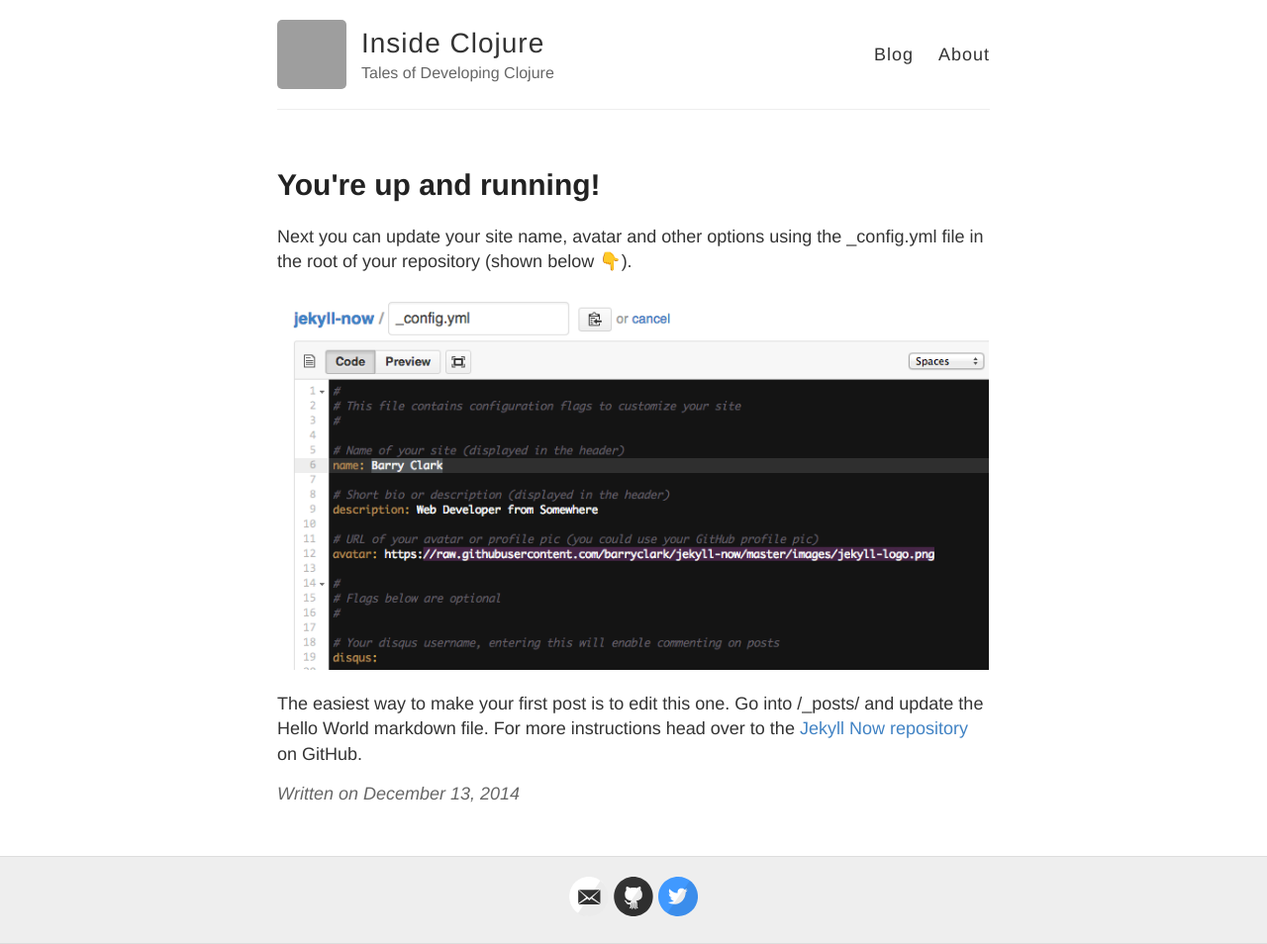
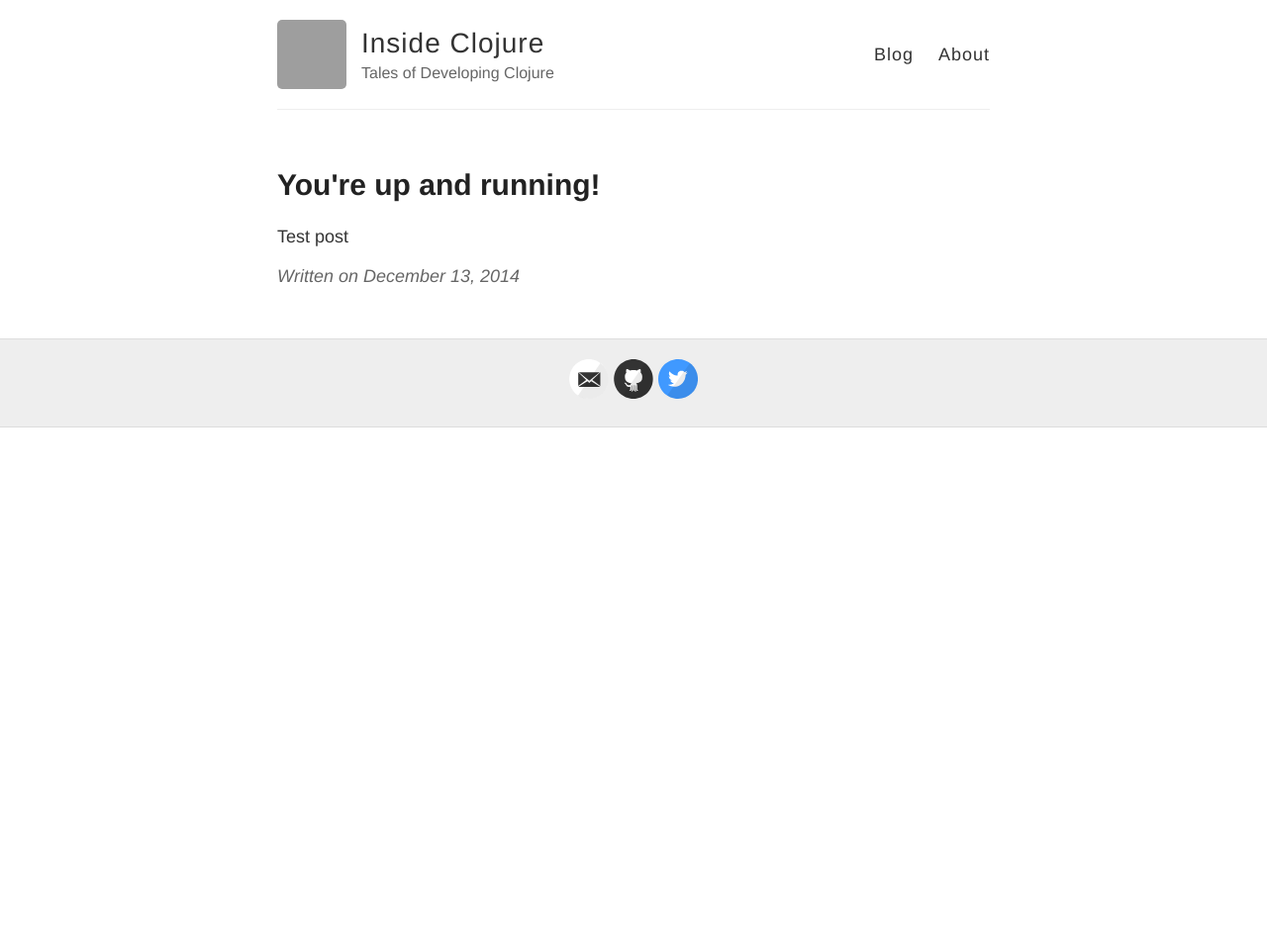
Before and after one commit to insideclojure/insideclojure.github.io, a Jekyll site: the page built from _posts/2014-12-13-test.md, in a window 1280 px wide. Shown: the whole page at 99% size. Built offline with Jekyll 4.4.1, drawn with Linux system fonts in a browser that asks for light colours; emoji names are drawn with the system emoji font; after the commit the page ends 900 px from its top, so only the background shows below that; grey boxes are pictures that could not be loaded.

Commit message:
Updated 2014-12-13-test.md

```diff
--- a/_posts/2014-12-13-test.md
+++ b/_posts/2014-12-13-test.md
@@ -1,10 +1,7 @@
 ---
 layout: post
-title: You're up and running!
+title: "You're up and running!"
+published: true
 ---
 
-Next you can update your site name, avatar and other options using the _config.yml file in the root of your repository (shown below :point_down:).
-
-![_config.yml]({{ site.baseurl }}/images/config.png)
-
-The easiest way to make your first post is to edit this one. Go into /_posts/ and update the Hello World markdown file. For more instructions head over to the [Jekyll Now repository](https://github.com/barryclark/jekyll-now) on GitHub.
+Test post
```
